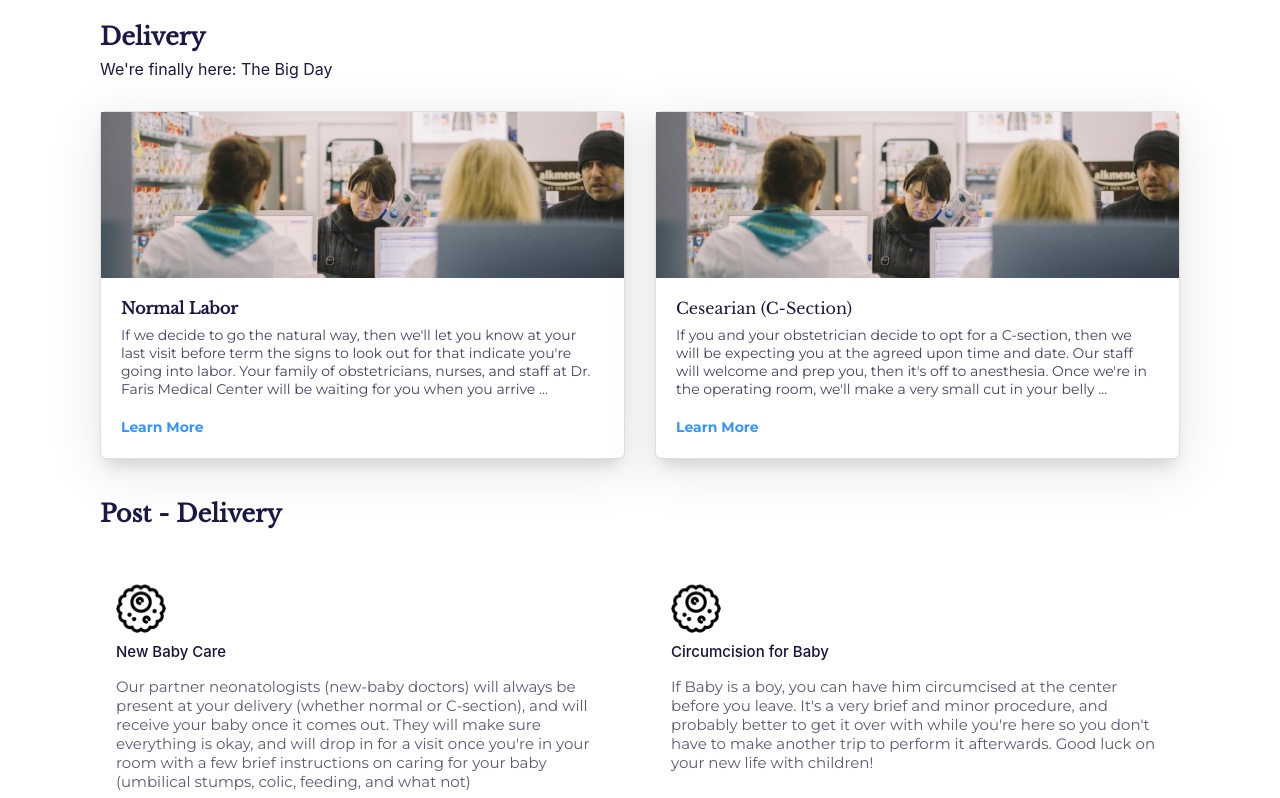
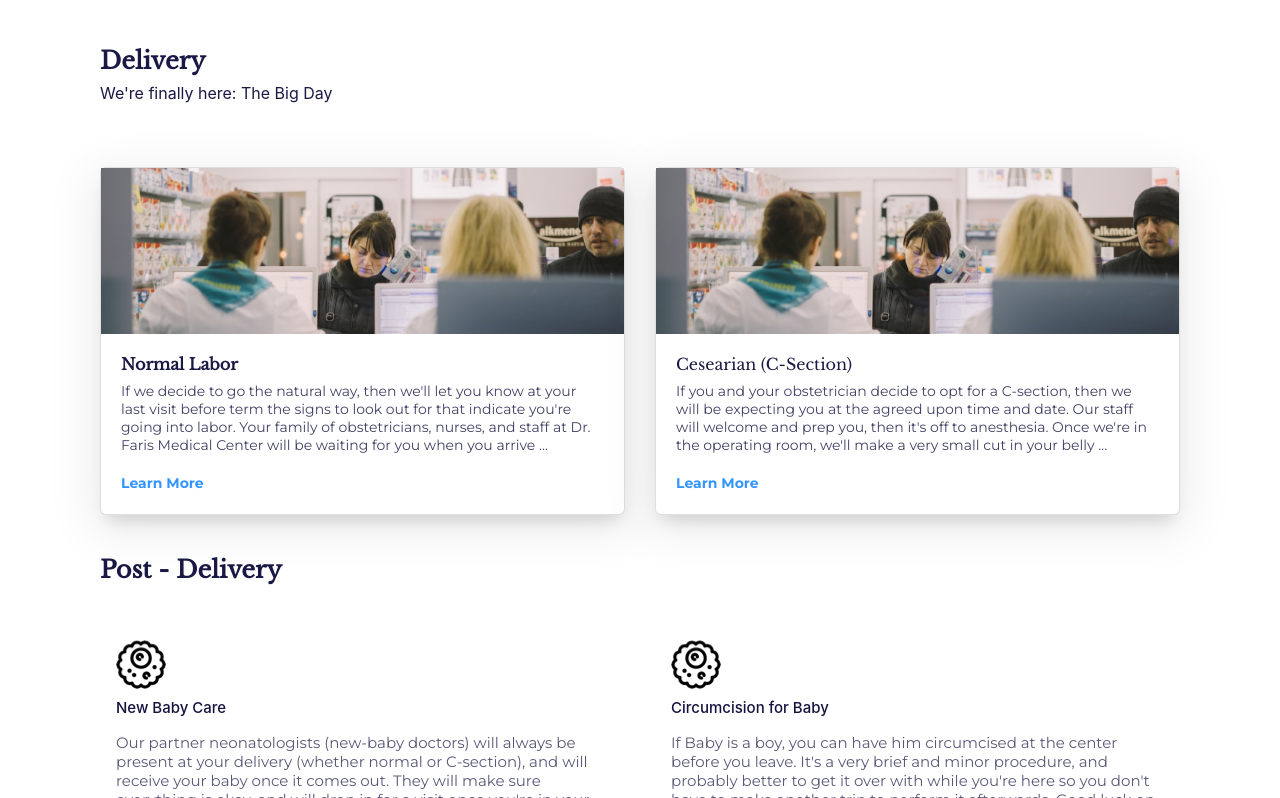
Before and after one commit to benessaessa/DrFaris, a plain HTML site: page obstetrics.html in a window 1280 px wide. Shown: the part 3467-4265 px from the top of the page. Drawn offline with nearby package versions, Linux system fonts and the light colour scheme.

Commit message:
last edits

```diff
--- a/obstetrics.html
+++ b/obstetrics.html
@@ -374,8 +374,8 @@
 
         <div class="container pt-5">
             <img src="images/womane.png" class="img-fluid">
-            <h4 class="txtLibre font-weight-bold colorB pt-4">Delivery</h4>
-            <p class="pb-3 colorB">We're finally here: The Big Day</p>
+            <h4 class="txtLibre font-weight-bold colorB pt-5">Delivery</h4>
+            <p class="pb-5 colorB">We're finally here: The Big Day</p>
 
             <div class="row">
                 <div class="col-sm-6">
```
